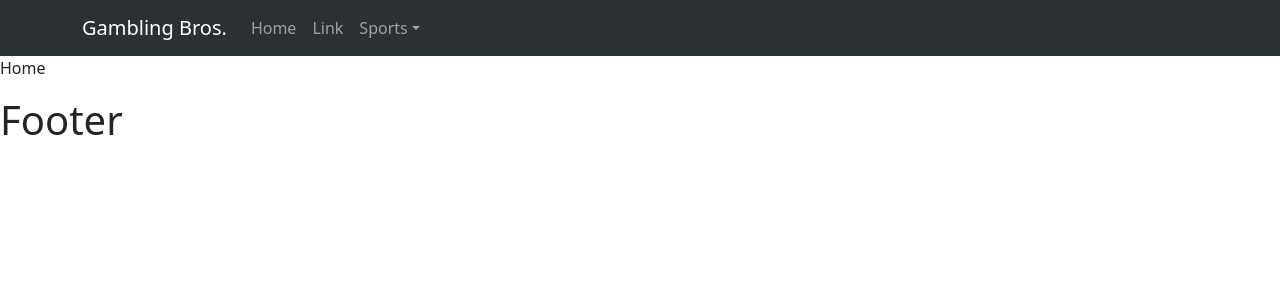
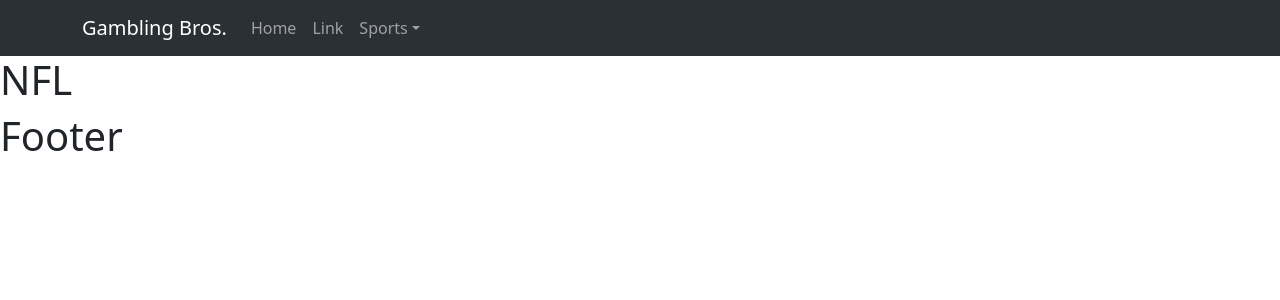
Before and after one commit to Sean-OConnor23/GamblingBros, a React (Vite) app: page /NFL in a window 1280 px wide. Shown: the top 300 px of the page. Built offline with nearby package versions, Linux system fonts and the light colour scheme.

Commit message:
Lets hope

```diff
--- a/src/components/MyRoutes.jsx
+++ b/src/components/MyRoutes.jsx
@@ -3,12 +3,12 @@
 import NBA from "./Bodies/NBA"
 import MLB from "./Bodies/MLB"
 
-import { HashRouter, Routes, Route } from 'react-router-dom';
+import { BrowserRouter, Routes, Route } from 'react-router-dom';
 
 
 export default function MyRoutes(){
     return (
-    <HashRouter>
+    <BrowserRouter>
         <Routes>
             <Route index element={<Home />} />
             <Route path= "Home" element={<Home />} />
@@ -17,5 +17,5 @@
             <Route path="MLB" element={<MLB />} />
             <Route path="*" element={<p>Route Wrong</p>} />
         </Routes>
-    </HashRouter>);
+    </BrowserRouter>);
 }
--- a/src/components/NavigationBar.jsx
+++ b/src/components/NavigationBar.jsx
@@ -10,11 +10,11 @@
     <div>
         <Navbar expand="lg" className="bg-body-tertiary" data-bs-theme="dark">
         <Container>
-            <Navbar.Brand href ="/Home">Gambling Bros.</Navbar.Brand>
+            <Navbar.Brand href ="../Home">Gambling Bros.</Navbar.Brand>
             <Navbar.Toggle aria-controls="basic-navbar-nav" />
             <Navbar.Collapse id="basic-navbar-nav">
             <Nav className="me-auto">
-                <Nav.Link href="/Home">Home</Nav.Link>
+                <Nav.Link href="../Home">Home</Nav.Link>
                 <Nav.Link href="#link">Link</Nav.Link>
                 <NavDropdown title="Sports" id="basic-nav-dropdown">
                 <NavDropdown.Item href="NFL">NFL</NavDropdown.Item>
```
